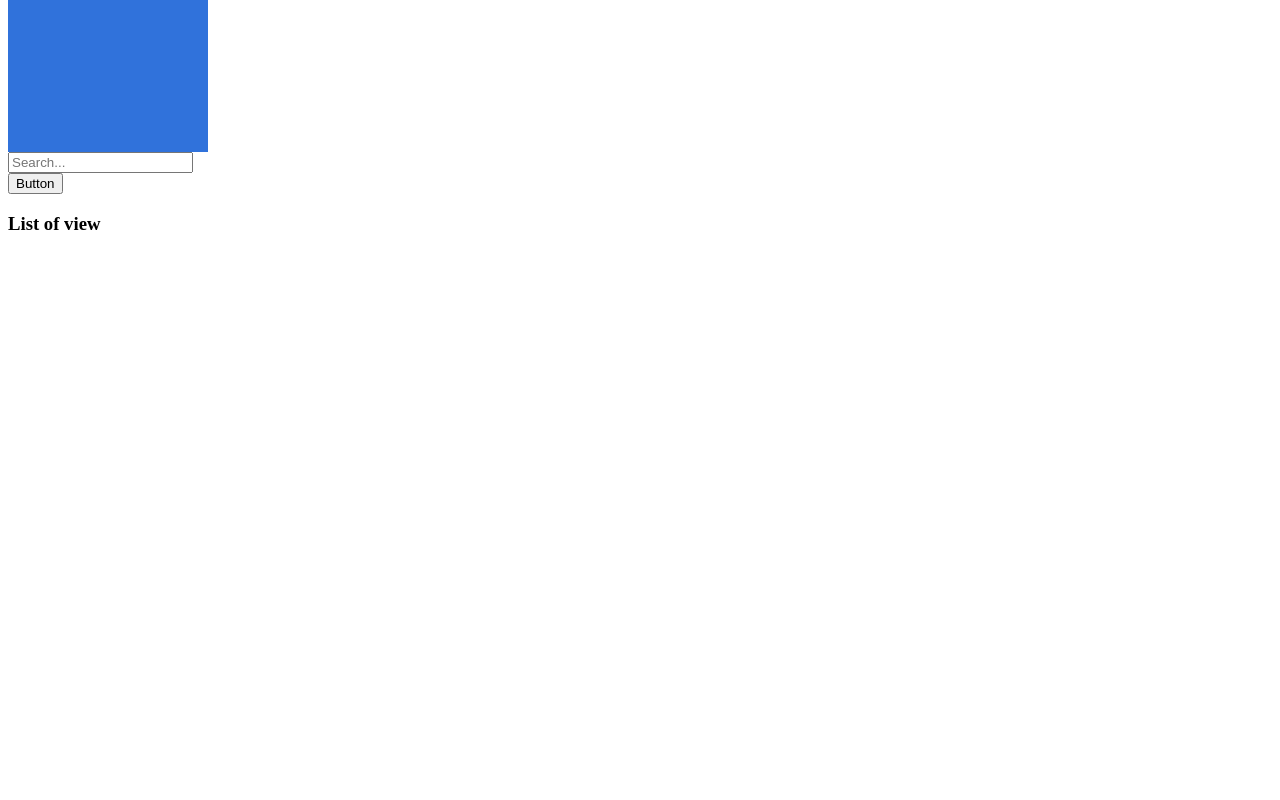
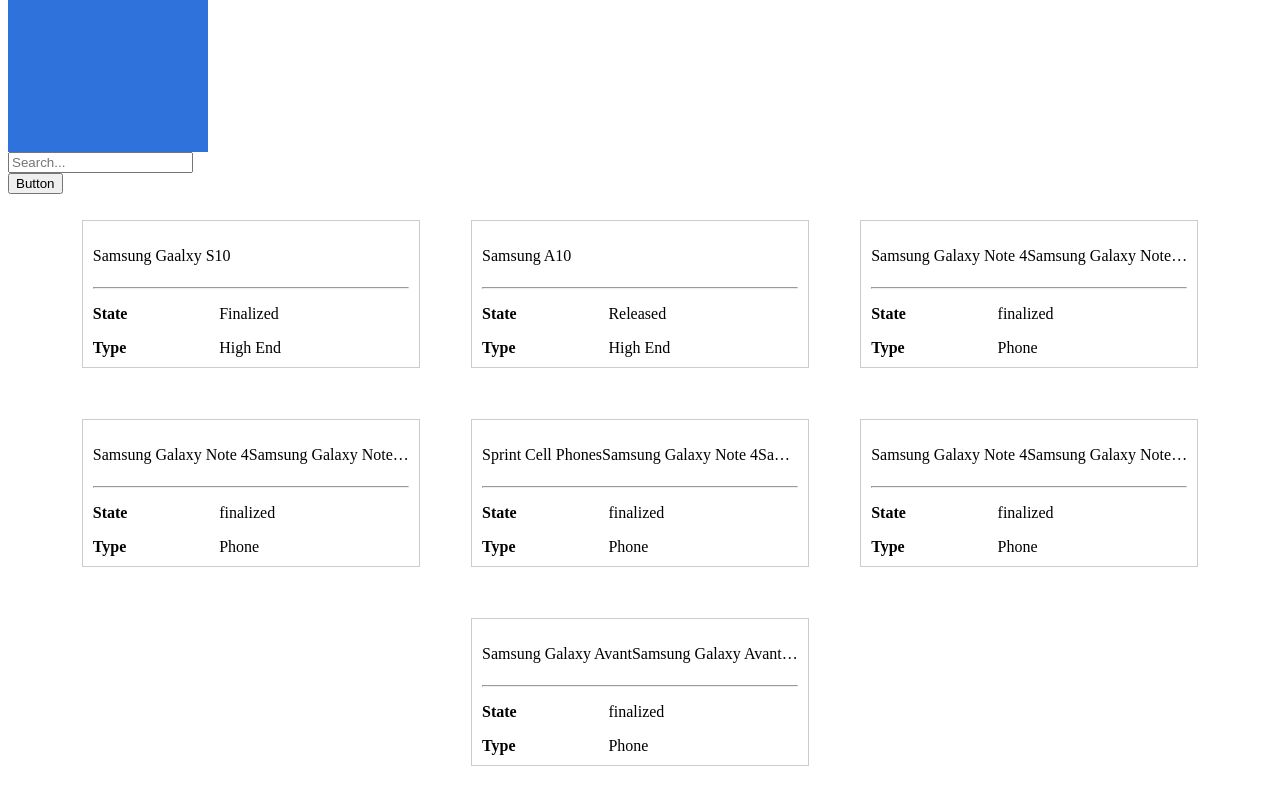
Before and after one commit to avantrio/live-code-01-search, a React (Create React App) app: page / in a window 1280 px wide. Shown: the part 656-1456 px from the top of the page. Before the commit the page ends 909 px from the top, so only its background shows below. Built offline with nearby package versions, Linux system fonts and the light colour scheme.

Commit message:
added results component

```diff
--- a/src/Home.js
+++ b/src/Home.js
@@ -1,13 +1,68 @@
 import React from 'react';
 import SearchBar from './SearchBar';
 import ListView from './ViewList';
+import ResultsComponent from './ResultsComponent';
 
 function Home() {
     return (
         <div >
 
             <SearchBar />
-            <ListView />
+            <ResultsComponent
+                results={
+                    [
+                        {
+                          "id": 1,
+                          "state": "Finalized",
+                          "phone_type": "High End",
+                          "name": "Samsung Gaalxy",
+                          "model": "S10"
+                        },
+                        {
+                            "id": 2,
+                            "state": "Released",
+                            "phone_type": "High End",
+                            "name": "Samsung",
+                            "model": "A10"
+                        },
+                        {
+                            "id": 683435089,
+                            "state": "finalized",
+                            "phone_type": "Phone",
+                            "name": "Samsung Galaxy Note 4Samsung Galaxy Note 4Samsung Galaxy Note 4",
+                            "model": "SM-N910T"
+                        },
+                        {
+                            "id": 683435090,
+                            "state": "finalized",
+                            "phone_type": "Phone",
+                            "name": "Samsung Galaxy Note 4Samsung Galaxy Note 4Samsung Galaxy Note 4",
+                            "model": "SM-N910V"
+                        },
+                        {
+                            "id": 683435092,
+                            "state": "finalized",
+                            "phone_type": "Phone",
+                            "name": "Sprint Cell PhonesSamsung Galaxy Note 4Samsung Galaxy Note 4 Sprint",
+                            "model": "SM-N910P"
+                        },
+                        {
+                            "id": 683435093,
+                            "state": "finalized",
+                            "phone_type": "Phone",
+                            "name": "Samsung Galaxy Note 4Samsung Galaxy Note 4Samsung Galaxy Note 4",
+                            "model": "SAMSUNG-SM-N910A"
+                        },
+                        {
+                            "id": 683435100,
+                            "state": "finalized",
+                            "phone_type": "Phone",
+                            "name": "Samsung Galaxy AvantSamsung Galaxy AvantSamsung Galaxy Avant",
+                            "model": "SM-G386T"
+                        }
+                    ]
+                }
+            />
         </div>
     )
 }
--- /dev/null
+++ b/src/ResultsComponent.css
@@ -0,0 +1,33 @@
+.results{
+    width: 100%;
+    display: flex;
+    flex-wrap: wrap;
+    justify-content: center;
+}
+
+.result{
+    width: 25%;
+    border: 1px solid #ccc;
+    padding: 10px;
+    margin: 2vw;
+    min-width: 200px;
+}
+
+.result-name{
+    height: 3vh;
+    overflow: hidden;
+    text-overflow: ellipsis;
+    white-space: pre;
+}
+
+.result-item{
+    display: flex;
+    flex-direction: row;
+    margin-top: 2vh;
+    flex-wrap: wrap;
+}
+
+.item-one{
+    width: 40%;
+    font-weight: bold;
+}
--- /dev/null
+++ b/src/ResultsComponent.jsx
@@ -0,0 +1,28 @@
+import React from 'react';
+import './ResultsComponent.css';
+
+/**
+ *
+ * @param {results} Send the results array into this variabl
+ */
+
+export default function ResultsComponent({ results=[] }){
+    return (
+        <div className="results">
+            {(results.map((result, id) => (
+                <div className="result" key={result.id}>
+                    <p className="result-name" alt={`${result.name} ${result.model}`}>{result.name} {result.model}</p>
+                    <hr />
+                    <div className="result-item">
+                        <div className="item-one">State</div>
+                        <div>{result.state}</div>
+                    </div>
+                    <div className="result-item">
+                        <div className="item-one">Type</div>
+                        <div>{result.phone_type}</div>
+                    </div>
+                </div>
+            )))}
+        </div>
+    )
+}
```
